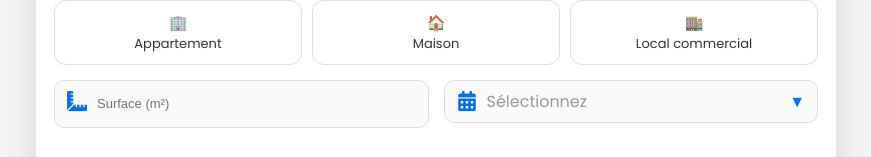
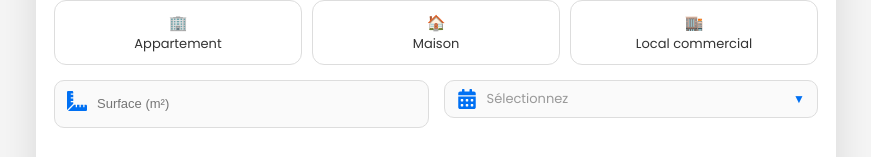
Before and after one commit to Juju-kpi/estimation_immo, a Next.js app: page /estimation in a window 1280 px wide. Shown: the part 358-515 px from the top of the page, without its empty margins (204-1075 px from the left). Built offline with nearby package versions, Linux system fonts and the light colour scheme.

Commit message:
Update page.js

```diff
--- a/app/estimation/page.js
+++ b/app/estimation/page.js
@@ -166,6 +166,7 @@ const fetchAddressSuggestions = (query) => {
 
     <span style={{
       flex: 1,
+      fontSize: 13,
       color: data.project ? "#000" : "#999"
     }}>
       {data.project || "Sélectionnez"}
@@ -174,7 +175,8 @@ const fetchAddressSuggestions = (query) => {
     <div style={{
       transform: open ? "rotate(180deg)" : "rotate(0deg)",
       transition: "0.3s",
-      color: "#0070f3"
+      color: "#0070f3",
+      fontSize: 12
     }}>
       ▼
     </div>
@@ -355,7 +357,8 @@ suggestionItemHover: {
 },
 
 dropdownItem: {
-  padding: "14px 18px",
+  padding: "12px 16px",
+  fontSize: 14,
   cursor: "pointer",
   borderBottom: "1px solid #f0f0f0",
   transition: "0.2s",
```
